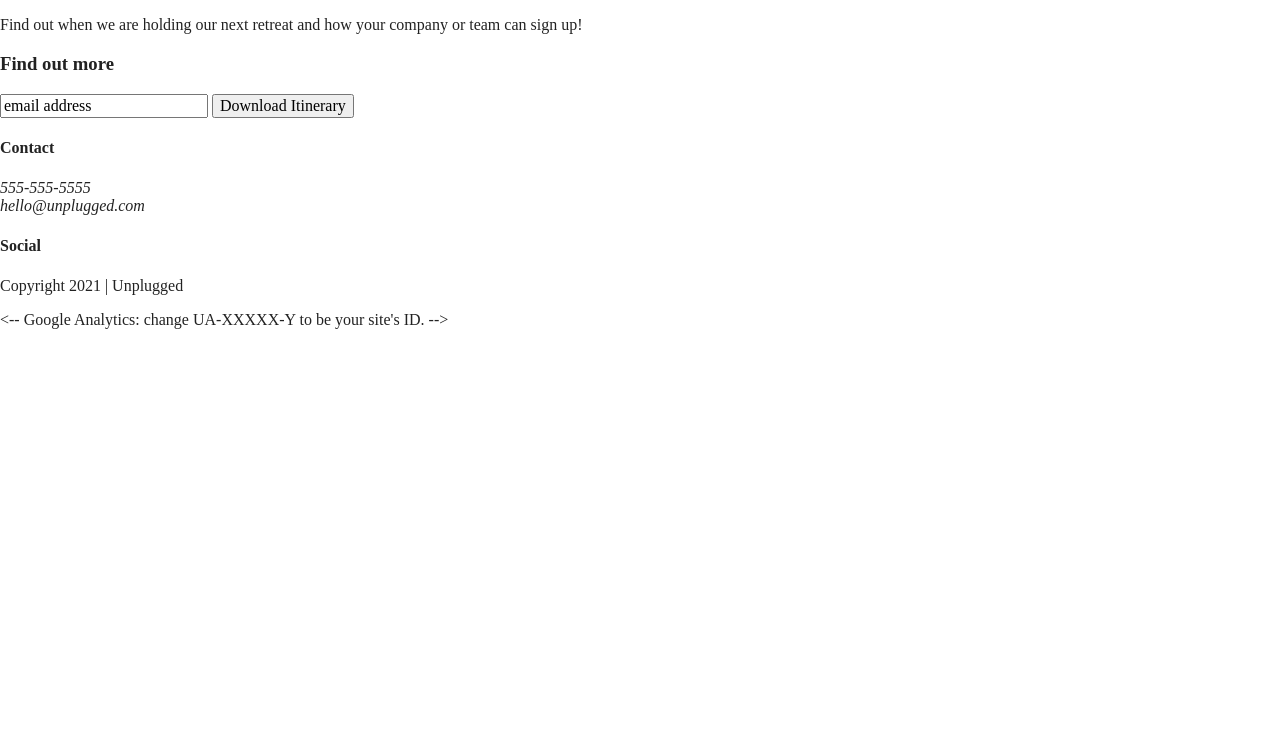
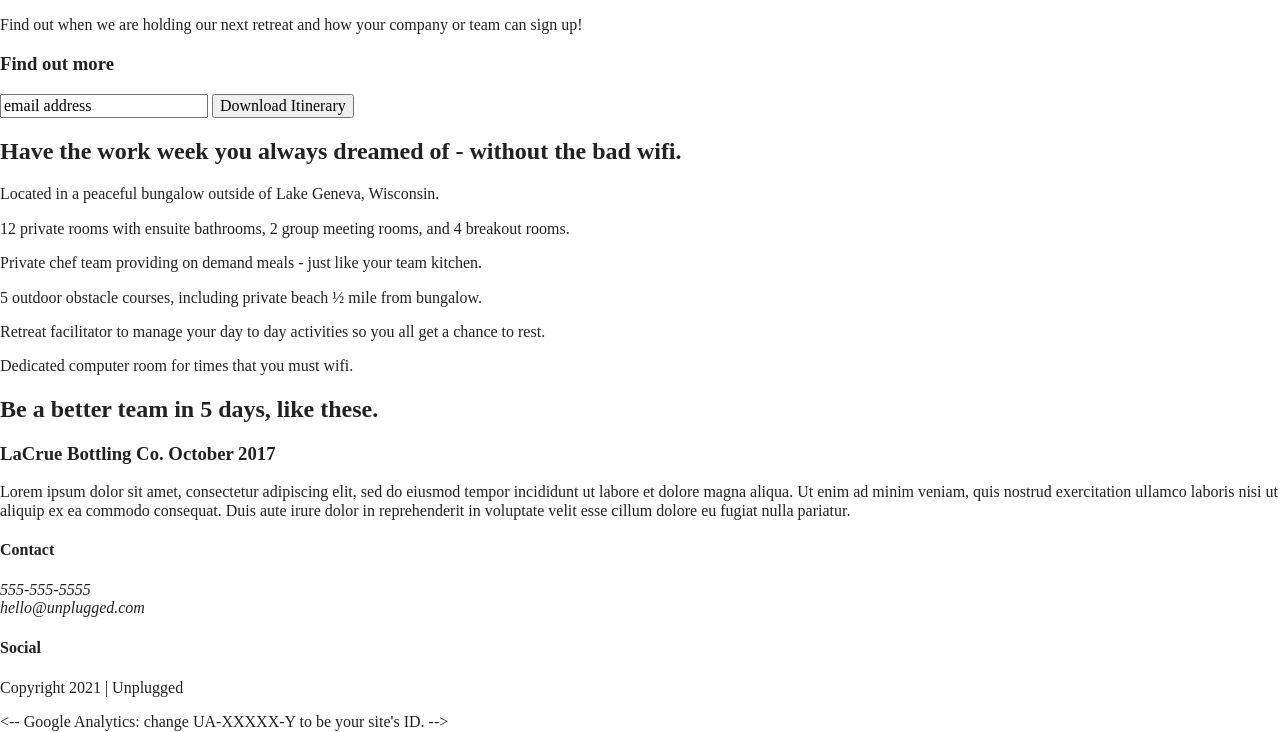
Before and after one commit to amberlj/unplugged, a website built with Parcel: page index.html in a window 1280 px wide. Shown: the part 176-908 px from the top of the page. Before the commit the page ends 800 px from the top, so only its background shows below. Built offline with nearby package versions, Linux system fonts and the light colour scheme.

Commit message:
Added section tags for unplugged features, icons, and reviews

```diff
--- a/index.html
+++ b/index.html
@@ -62,6 +62,63 @@
         </div>
       </aside>
 
+      <section class="features">
+        <div classs="content-wrapper">
+          <h2>Have the work week you always dreamed of - without the bad wifi.</h2>
+          <div class="features-items">
+            <article>
+              <p class="fontawesome-icon"></p>
+              <p class="features-item-description">Located in a peaceful bungalow outside of Lake Geneva, Wisconsin.</p>
+            </article>
+
+            <article>
+              <p class="fontawesome-icon"></p>
+              <p class="features-item-description">12 private rooms with ensuite bathrooms, 2 group meeting rooms, and 4 breakout rooms.</p>
+            </article>
+
+            <article>
+              <p class="fontawesome-icon"></p>
+              <p class="features-item-description">Private chef team providing on demand meals - just like your team kitchen.</p>
+            </article>
+
+            <article>
+              <p class="fontawesome-icon"></p>
+              <p class="features-item-description">5 outdoor obstacle courses, including private beach ½ mile from bungalow.</p>
+            </article>
+
+            <article>
+              <p class="fontawesome-icon"></p>
+              <p class="features-item-description">Retreat facilitator to manage your day to day activities so you all get a chance to rest.</p>
+            </article>
+
+            <article>
+              <p class="fontawesome-icon"></p>
+              <p class="features-item-description">Dedicated computer room for times that you must wifi.</p>
+            </article>
+
+          </div>
+        </div>
+      </section>
+
+      <section class="reviews">
+        <div class="content-wrapper">
+          <h2>Be a better team in 5 days, like these.</h2>
+          <article>
+            <div>
+              <h3>LaCrue Bottling Co. October 2017</h3>
+              <p>
+                Lorem ipsum dolor sit amet, consectetur adipiscing elit, sed do eiusmod tempor incididunt ut labore et
+              dolore magna aliqua. Ut enim ad minim veniam, quis nostrud exercitation ullamco laboris nisi ut aliquip
+              ex ea commodo consequat. Duis aute irure dolor in reprehenderit in voluptate velit esse cillum dolore eu
+              fugiat nulla pariatur.
+              </p>
+            </div>
+          </article>
+        </div>
+      </section>
+
+
+
   </main>
 
   <footer>
@@ -100,6 +157,7 @@
     ga('create', 'UA-XXXXX-Y', 'auto'); ga('set', 'anonymizeIp', true); ga('set', 'transport', 'beacon'); ga('send', 'pageview')
   </script>
   <script src="https://www.google-analytics.com/analytics.js" async></script>
+
 </body>
 
 </html>
```
